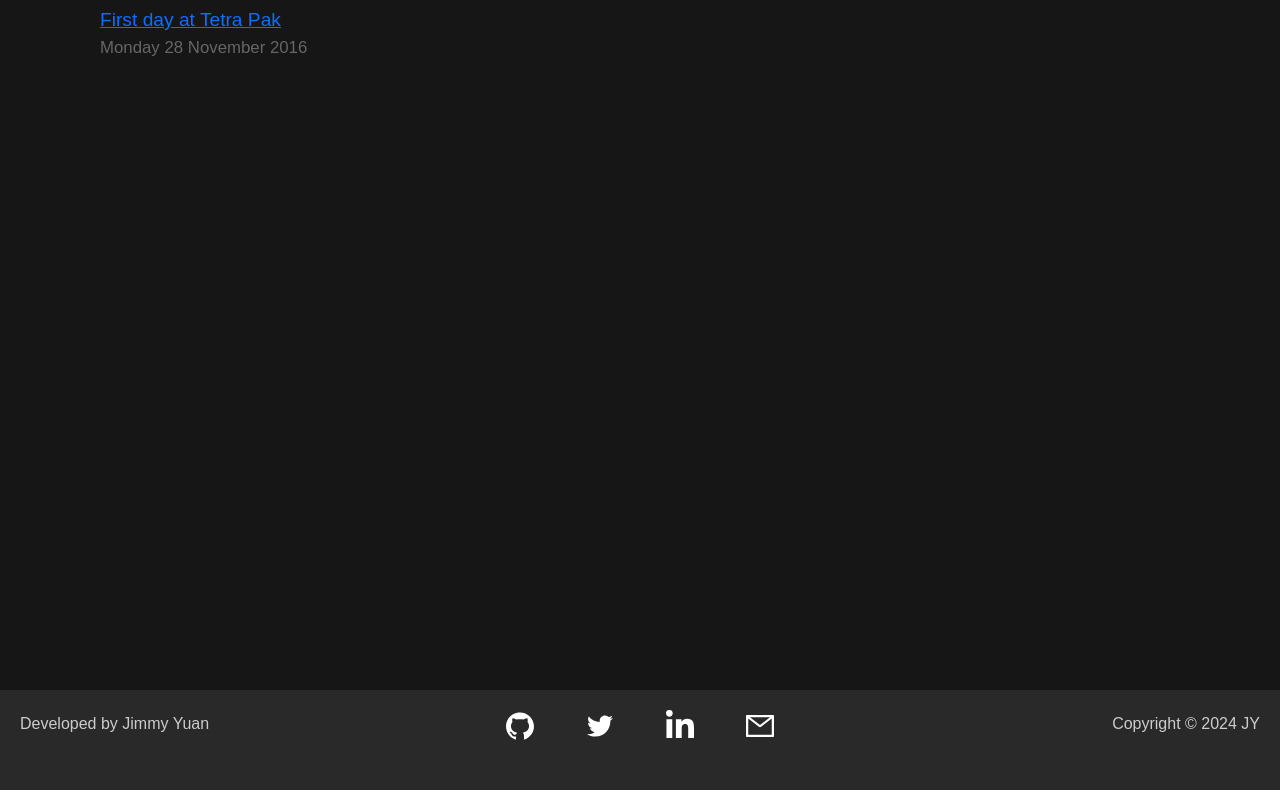
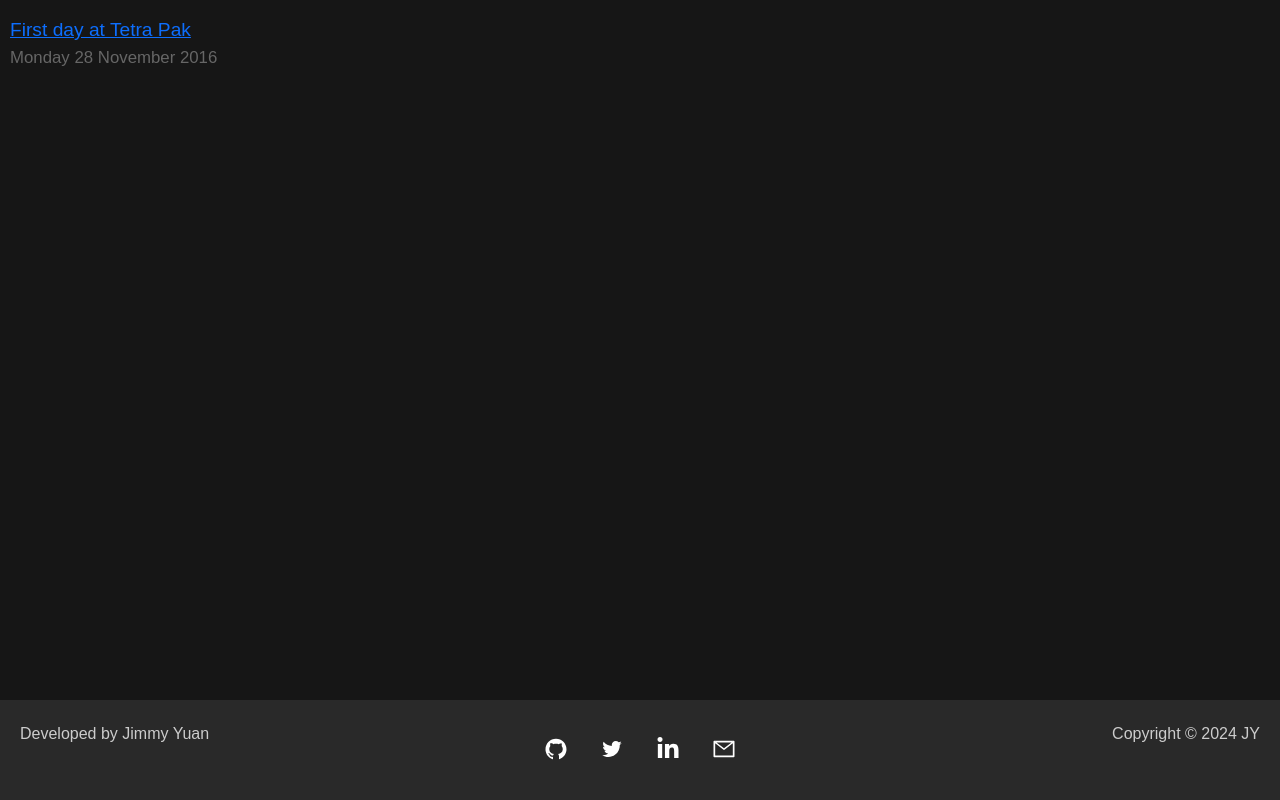
Before and after one commit to jimmymxyuan/portfolio_blog, a Next.js app: page /blog in a window 1280 px wide. Shown: the part 1028-1828 px from the top of the page. Built offline with nearby package versions, Linux system fonts and the light colour scheme.

Commit message:
Fix navbar, remove tsparticle
Fix navbar, remove tsparticle

```diff
--- a/package.json
+++ b/package.json
@@ -11,15 +11,13 @@
   "dependencies": {
     "bootstrap": "^5.3.3",
     "gray-matter": "^4.0.3",
-    "next": "14.2.4",
+    "next": "^14.2.23",
     "react": "^18",
     "react-bootstrap": "^2.10.3",
     "react-dom": "^18",
     "react-icons": "^5.2.1",
-    "react-tsparticles": "^2.12.2",
     "remark": "^15.0.1",
-    "remark-html": "^16.0.1",
-    "tsparticles": "^3.8.1"
+    "remark-html": "^16.0.1"
   },
   "devDependencies": {
     "eslint": "^8",
--- a/posts/1701-Hart-IO-Devices.md
+++ b/posts/1701-Hart-IO-Devices.md
@@ -7,4 +7,4 @@ The factory has a series of instruments which measures things such as pressure,
 
 Usually the setup of the instrument needs to be done by the instrument itself which could be at various difficult places such as under a big buffer tank or next to a pump or on top of a large tank. However, on the side we are using HART (Highway Addressable Remote Transducer) compatible IO devices which means that tha analog signal of the device are addressed directly to the PLC and allowing the setup of the instrument remotely has saved us a lot of time by going through all devices from the control room and checking up the manual and calculation without actually configuring it inside the factory.
 
-Although the HART compatible IO Cards cost a lot more than the regular IO Cards, the labour involved with setting up the instrument ended up being a lot less and we configured the instrument a lot faster than usual. So the overall  benefit of using this device out weighs its cost. Also, we can save the configuration of these devices remotely, which means whenever we replace the devices we can automatically reconfigure them using a pre-saved settings, speed up the future maintenance works.
+Although the HART compatible ws cost a lot more than the regular IO Cards, the labour involved with setting up the instrument ended up being a lot less and we configured the instrument a lot faster than usual. So the overall  benefit of using this device out weighs its cost. Also, we can save the configuration of these devices remotely, which means whenever we replace the devices we can automatically reconfigure them using a pre-saved settings, speed up the future maintenance works.
--- a/posts/1706-FAT-Presentation.md
+++ b/posts/1706-FAT-Presentation.md
@@ -1,4 +1,6 @@
 ---
-title: 'Automation Design'
+title: 'FAT Presentation'
 date: '2017-06-03'
 ---
+
+FAT Presentation
--- a/src/components/footer.js
+++ b/src/components/footer.js
@@ -11,32 +11,34 @@ import { FaLinkedinIn } from "react-icons/fa";
 
 export default function Footer() {
     return (
-      <Container className={styles.footer_main} fluid>
+      <Container className={styles.footer} fluid>
       <Row>
-        <Col className={styles.footer_left}>Developed by Jimmy Yuan</Col>
-        <Col md="auto" className={styles.social_media_icon}>
+        <Col md="4" className={styles.footer_left}>Developed by Jimmy Yuan</Col>
+        <Col md="4" className={styles.footer_middle}>
+          <ul className={styles.social_media}>
+            <li className={styles.social_media_icon}>
               <a href="https://github.com/jimmymxyuan">
                 <AiFillGithub/>
               </a>
-        </Col>
-        <Col md="auto" className={styles.social_media_icon}>
+            </li>
+            <li className={styles.social_media_icon}>
               <a href="https://x.com/jimmymxyuan">
-            <p>
                   <AiOutlineTwitter/>
-            </p>
               </a>
-        </Col>
-        <Col md="auto" className={styles.social_media_icon}>
+            </li>
+            <li className={styles.social_media_icon}>
               <a href="https://www.linkedin.com/in/jimmy-yuan-54a32858/">
                 <FaLinkedinIn/>
               </a>
-        </Col>
-        <Col md="auto" className={styles.social_media_icon}>
+            </li>
+            <li className={styles.social_media_icon}>
               <a href="mailto:jimmy.mx.yuan@gmail.com">
                 <AiOutlineMail/>
               </a>
+            </li>
+          </ul>
         </Col>
-        <Col className={styles.footer_right}>Copyright © 2024 JY</Col>
+        <Col md="4" className={styles.footer_right}>Copyright © 2024 JY</Col>
       </Row>
       </Container>
     );
--- a/src/pages/index.js
+++ b/src/pages/index.js
@@ -7,7 +7,6 @@ import Typewriter from "@/components/Typewriter";
 import Wave from "@/components/wave"
 import Layout from '@/components/layout';
 import Image from 'next/image';
-import Particle from "@/components/particle";
 
 
 const typeWriter = [
--- a/src/styles/components.module.css
+++ b/src/styles/components.module.css
@@ -77,7 +77,7 @@ ul.navi li {float: none;}
  * Footer bar
  */
 
- .footer_main {
+ .footer {
   font-family: Arial;
   color: rgb(204, 204, 204);
   background-color: rgb(41, 41, 41);
@@ -97,37 +97,28 @@ ul.navi li {float: none;}
 
 
 
-ul.social_media {
-    justify-content: center;
+.social_media {
     padding-top: 15px;
     text-align: center;
     list-style-type: none;
     overflow: hidden;
+    margin-top: 0.5em !important;
+    margin-bottom: 0.5em !important;
+    padding: 0 !important;
   }
 
-  .social_media_icon {
+li.social_media_icon {
+    display: inline-block !important;
+    position: relative !important;
     text-align: center !important;
-    transform: scale(2);
+    transform: scale(1.5);
+    padding: 15px 20px 5px 20px;
+    color: white;
   }
 
-  .social_media_icon a {
+  li.social_media_icon a {
     position: relative !important;
     display: block;
     justify-content: center;
     color: white;
-    padding: 15px 20px 5px 20px;
   }
-
-
-
-/**
- * tsparticles - star effect
- */
-
- .tsparticles {
-    position: fixed !important;
-    background-repeat: no-repeat !important;
-    background-size: cover !important;
-    width: 100%;
-    height: 100%;
-  }
--- a/src/styles/globals.css
+++ b/src/styles/globals.css
@@ -28,7 +28,7 @@ main {
  */
 
  .content {
-  padding: 10px 100px 10px 100px;
+  padding: 10px 10px 10px 10px;
 }
 
 .home-content {
@@ -36,7 +36,7 @@ main {
 }
 
 .content-row {
-  padding: 200px 10px 10px 10px
+  padding: 100px 10px 10px 10px
 
  }
 
@@ -53,6 +53,7 @@ main {
   }
 
   div.div_centre {
+    padding: 0px 10px 10px 10px;
     text-align: center;
     margin: auto;
     width: 50%;
```
Also changed, not shown: src/components/particle.js (deleted, +0 -69 lines), src/pages/resume.js (+15 -0 lines), public/images/project1.png, 1 other file (tests, documents, lock files or other folders). Lines whose indentation alone changed are shown as unchanged.
